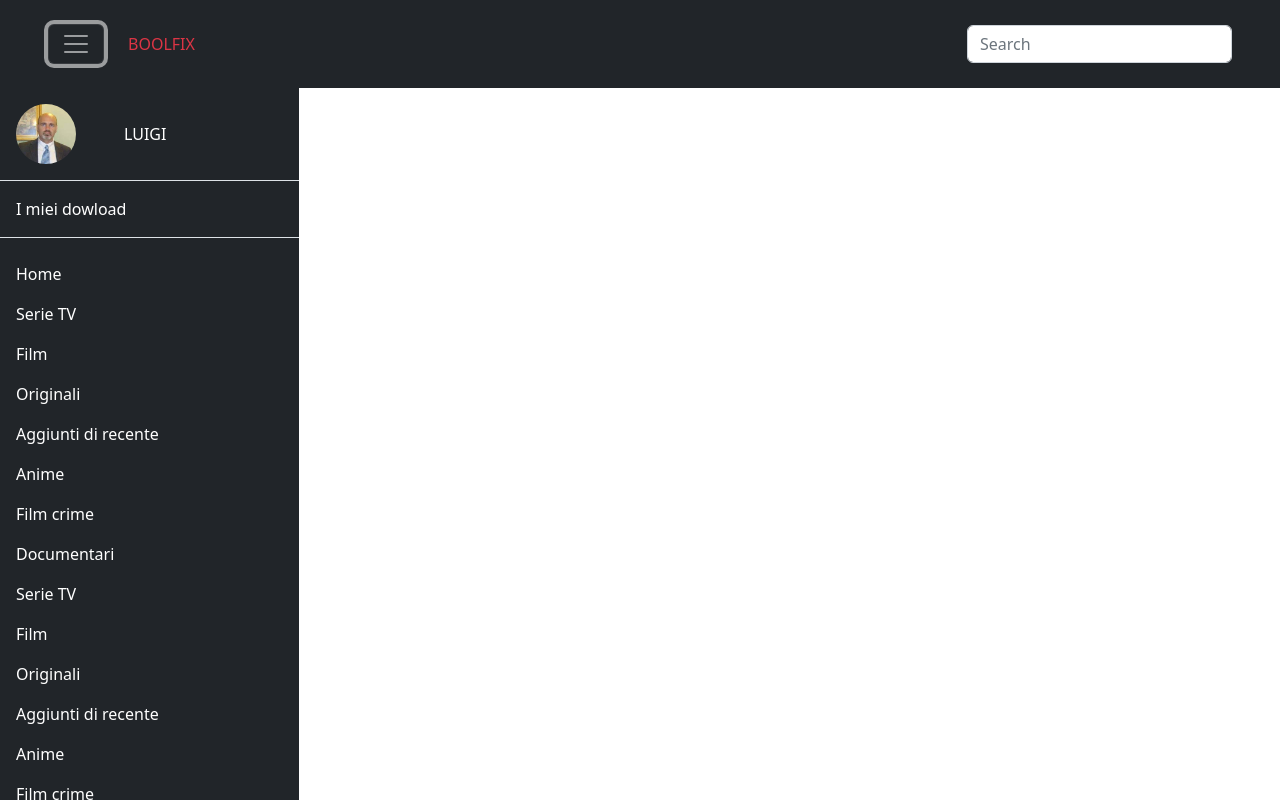
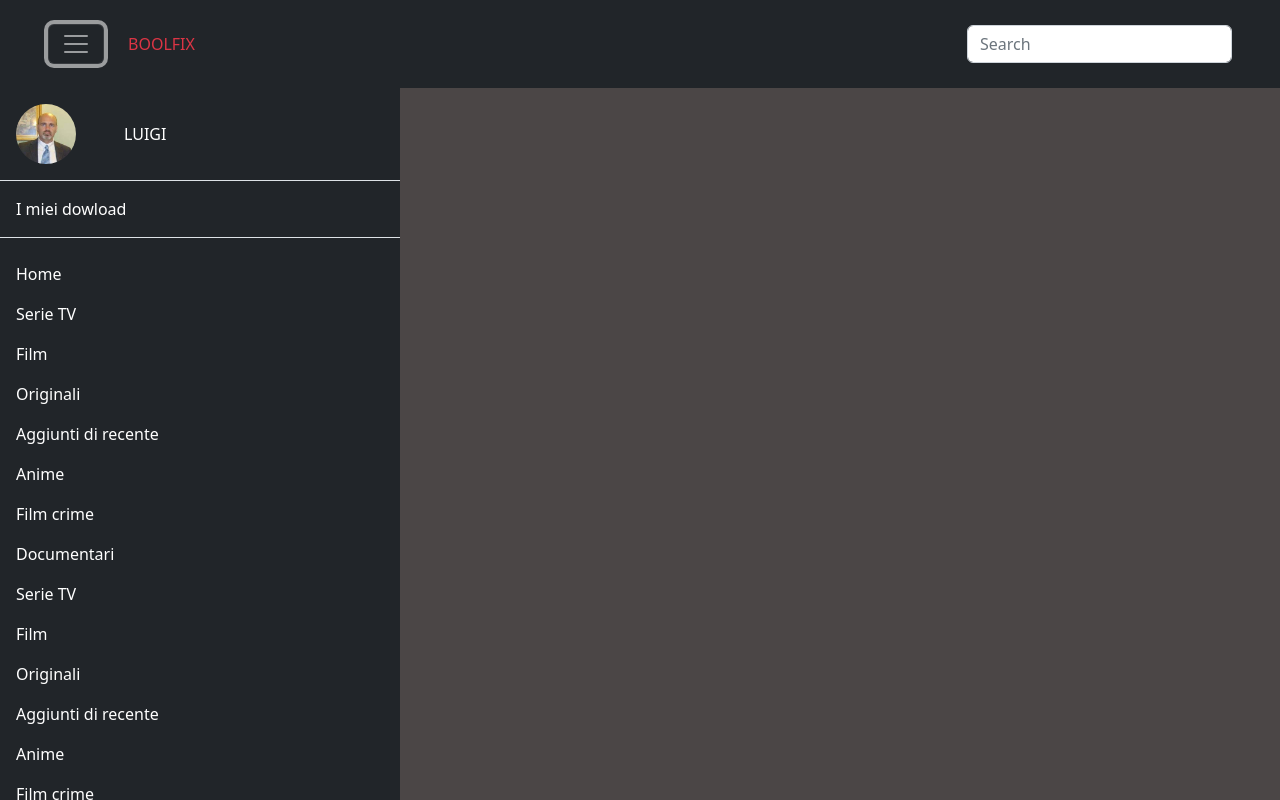
Before and after one commit to Andreaboldrin97/vue-boolflix, a Vue app: page / in a window 1280 px wide. Both pictures are taken after a click on the button 76 px from the left and 44 px from the top of the page. Built offline with nearby package versions, Linux system fonts and the light colour scheme.

Commit message:
add z-index on .nav-user-content in userBar.vue

```diff
--- a/src/components/filmCard.vue
+++ b/src/components/filmCard.vue
@@ -1,5 +1,5 @@
 <template>
-    <section class="p-3" :class="filmPoster == null ? 'd-none' : 'd-block'">
+    <section class="p-1" :class="filmPoster == null ? 'd-none' : 'd-block'">
             <div class="position-relative card-container">
                 <img class="img-path" :src="`https://image.tmdb.org/t/p/w342${filmPoster}`" :alt="`path-${filmTitle}`">
                 <div class="position-absolute top-0 card-info p-3">
--- a/src/components/main.vue
+++ b/src/components/main.vue
@@ -1,8 +1,8 @@
 <template>
     <main class="container-fluid px-5 py-3 container-posters" @mouseover="$emit('isNavOpen' , false)">
         <div>
-            <h4 v-if="filmContent != '' ? 'd-block' : ''">FILM</h4>
-            <div class="row row-cols-4 ">
+            <h4 class="text-white py-3" v-if="filmContent != '' ? 'd-block' : ''">FILM</h4>
+            <div class="row row-cols-5 ">
                 <filmCard v-for="(element , index) in filmContent" :key="index"
                     :filmPoster="element.poster_path"
                     :filmTitle="element.title"
@@ -14,8 +14,8 @@
             </div>
         </div>
        <div>
-           <h4 v-if="seriesTVContent != '' ? 'd-block' : ''">SERIE TV</h4>
-           <div class="row row-cols-4">
+           <h4 class="text-white py-3" v-if="seriesTVContent != '' ? 'd-block' : ''">SERIE TV</h4>
+           <div class="row row-cols-5">
                 <serieCard v-for="(series, index ) in seriesTVContent" :key="index"
                     :posterPath="series.poster_path"
                     :serieTitle="series.name"
@@ -48,6 +48,9 @@ export default {
 </script>
 
 <style lang="scss">
+main{
+    background-color: rgb(75, 70, 70);
+}
 .container-posters{
     height: calc(100vh - 88px);
     overflow: auto;
--- a/src/components/serieCard.vue
+++ b/src/components/serieCard.vue
@@ -1,5 +1,5 @@
 <template>
-    <section class="p-3" :class="posterPath == null ? 'd-none' : 'd-block'">
+    <section class="p-1" :class="posterPath == null ? 'd-none' : 'd-block'">
         <div class="position-relative card-container">
             <img class="img-path" :src="`https://image.tmdb.org/t/p/w342${posterPath}`" :alt="`path-${serieTitle}`">
             <div class="position-absolute top-0 card-info p-3">
--- a/src/components/userBar.vue
+++ b/src/components/userBar.vue
@@ -1,5 +1,5 @@
 <template>
-    <div class="nav-user-content bg-dark text-white" :class="navIsOpen  ? 'd-block' : 'd-none'">
+    <div class="nav-user-content bg-dark text-white position-absolute" :class="navIsOpen  ? 'd-block' : 'd-none'">
             <div class="user-profile p-3 d-flex align-items-center border-bottom">
             <img src="../assets/my-img.jpeg" alt="">
             <div class="ps-5">
@@ -64,6 +64,7 @@ export default {
 <style lang="scss">
 .nav-user-content{
     width: 400px;
+    z-index: 1;
         a{
             text-decoration: none;
             color: white;
```
